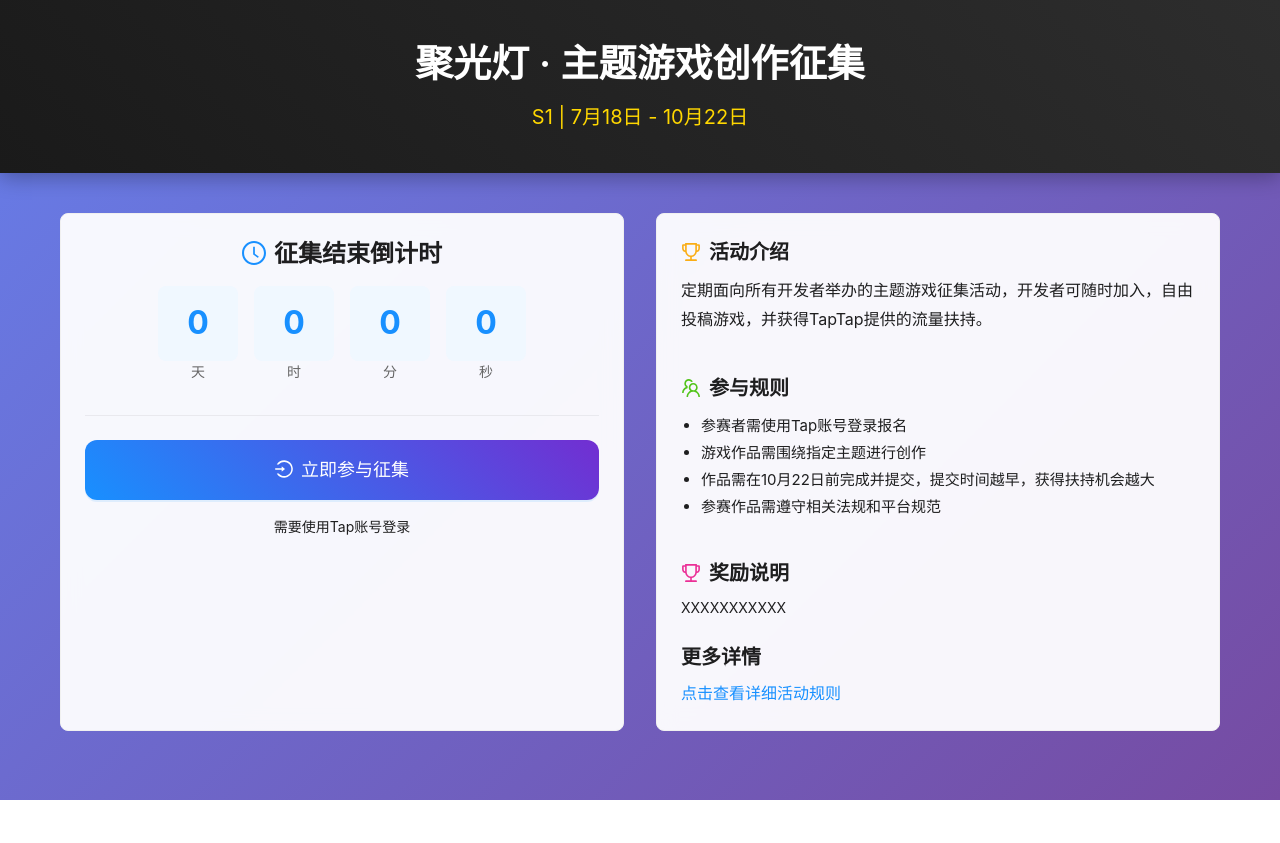
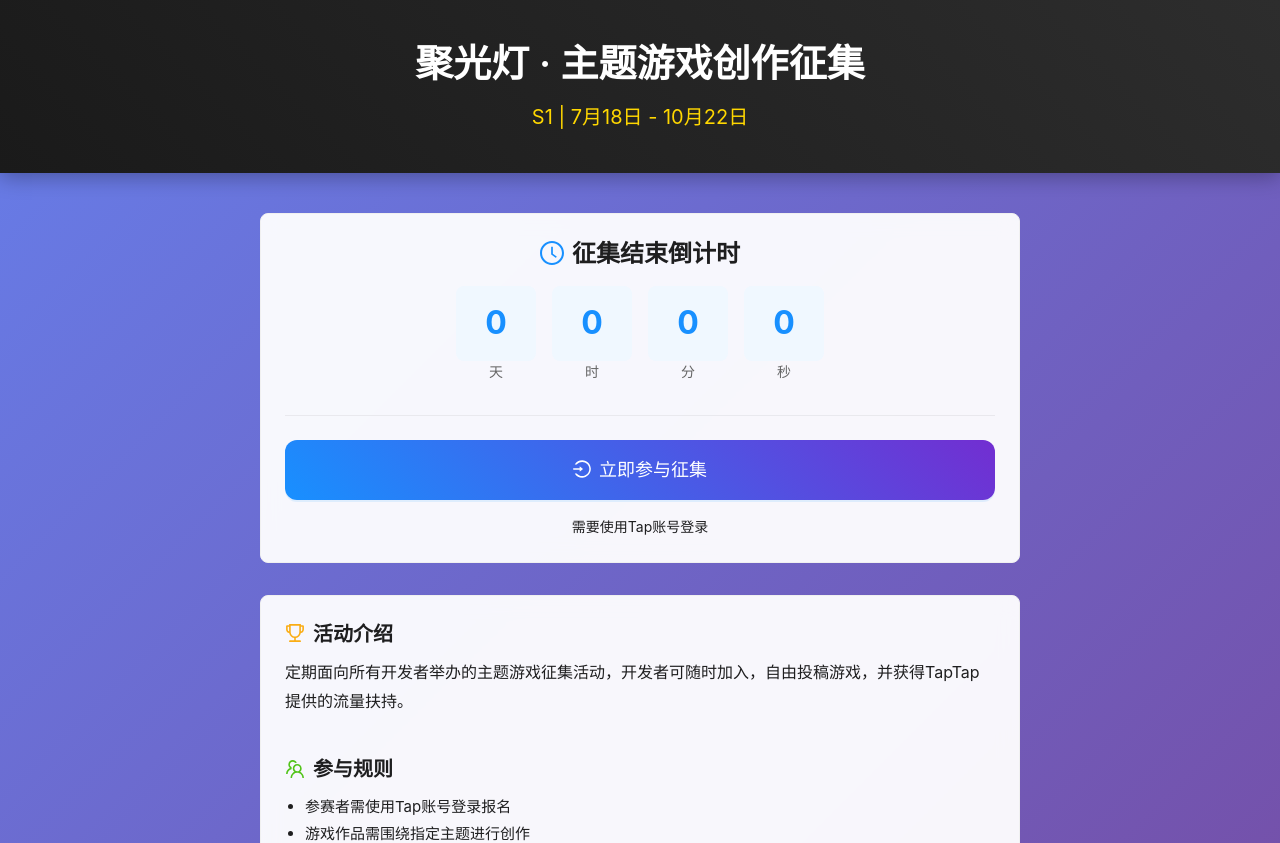
Before and after one commit to MellosLok/gamesubmit, a React (Vite) app: page / in a window 1280 px wide. Shown: the top 843 px of the page. Before the commit the page ends 800 px from the top, so only its background shows below. Built offline with nearby package versions, Linux system fonts and the light colour scheme.

Commit message:
feat: 登录页面改为上下排布，适配长规则文本和移动端体验，移除未用依赖

```diff
--- a/src/components/TapLogin/index.tsx
+++ b/src/components/TapLogin/index.tsx
@@ -1,5 +1,5 @@
 import React, { useState, useEffect } from 'react';
-import { Card, Button, Typography, Space, message, Row, Col, Divider } from 'antd';
+import { Card, Button, Typography, Space, message, Divider } from 'antd';
 import { LoginOutlined, ClockCircleOutlined, TrophyOutlined, TeamOutlined } from '@ant-design/icons';
 import { useAuth } from '../../contexts/AuthContext';
 
@@ -71,18 +71,16 @@ const TapLogin: React.FC = () => {
         </Text>
       </div>
 
-      <div style={{ maxWidth: 1200, margin: '0 auto', padding: '40px 20px' }}>
-        <Row gutter={[32, 32]}>
-          {/* 左侧：倒计时和参与按钮 */}
-          <Col xs={24} lg={12}>
-            <Card style={{ height: '100%', background: 'rgba(255,255,255,0.95)', backdropFilter: 'blur(10px)' }}>
+      <div style={{ maxWidth: 800, margin: '0 auto', padding: '40px 20px' }}>
+        {/* 倒计时和参与按钮 */}
+        <Card style={{ marginBottom: 32, background: 'rgba(255,255,255,0.95)', backdropFilter: 'blur(10px)' }}>
           {/* 倒计时 */}
           <div style={{ textAlign: 'center', marginBottom: 32 }}>
             <Title level={3} style={{ marginBottom: 16 }}>
               <ClockCircleOutlined style={{ marginRight: 8, color: '#1890ff' }} />
               征集结束倒计时
             </Title>
-                <div style={{ display: 'flex', justifyContent: 'center', gap: 16 }}>
+            <div style={{ display: 'flex', justifyContent: 'center', gap: 16, flexWrap: 'wrap' }}>
               <div style={{ textAlign: 'center' }}>
                 <div style={{
                   fontSize: 32,
@@ -168,11 +166,9 @@ const TapLogin: React.FC = () => {
             </div>
           </div>
         </Card>
-          </Col>
 
-          {/* 右侧：活动介绍 */}
-          <Col xs={24} lg={12}>
-            <Card style={{ height: '100%', background: 'rgba(255,255,255,0.95)', backdropFilter: 'blur(10px)' }}>
+        {/* 活动介绍 */}
+        <Card style={{ background: 'rgba(255,255,255,0.95)', backdropFilter: 'blur(10px)' }}>
           <Space direction="vertical" size="large" style={{ width: '100%' }}>
             {/* 活动介绍 */}
             <div>
@@ -221,8 +217,6 @@ const TapLogin: React.FC = () => {
             </div>
           </Space>
         </Card>
-          </Col>
-        </Row>
       </div>
     </div>
   );
```
Lines whose indentation alone changed are shown as unchanged.
